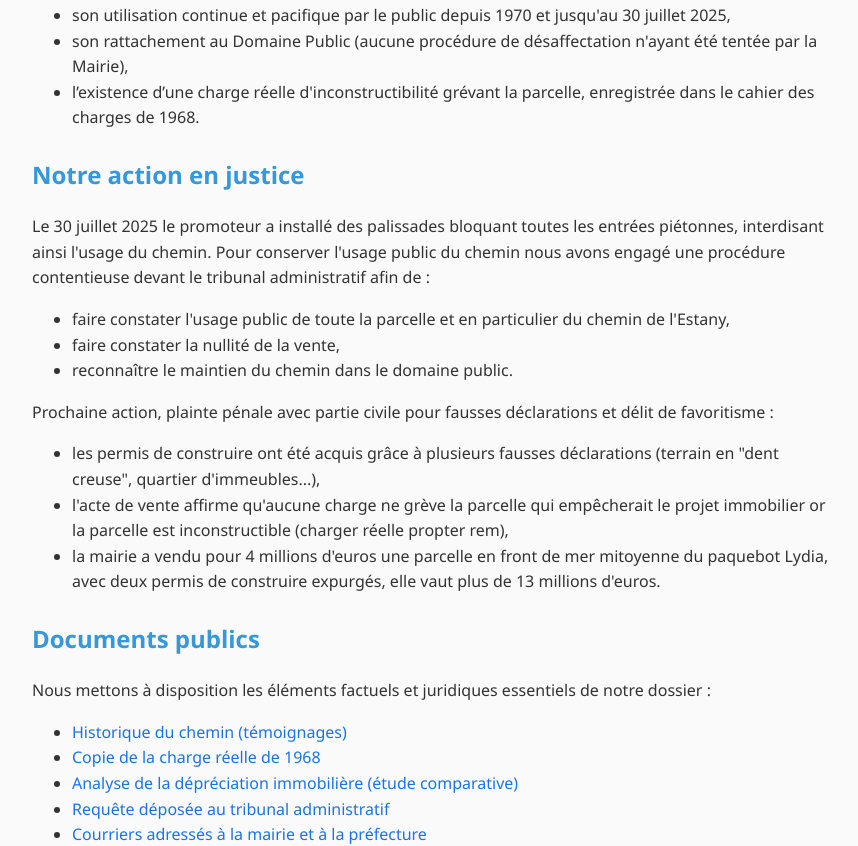
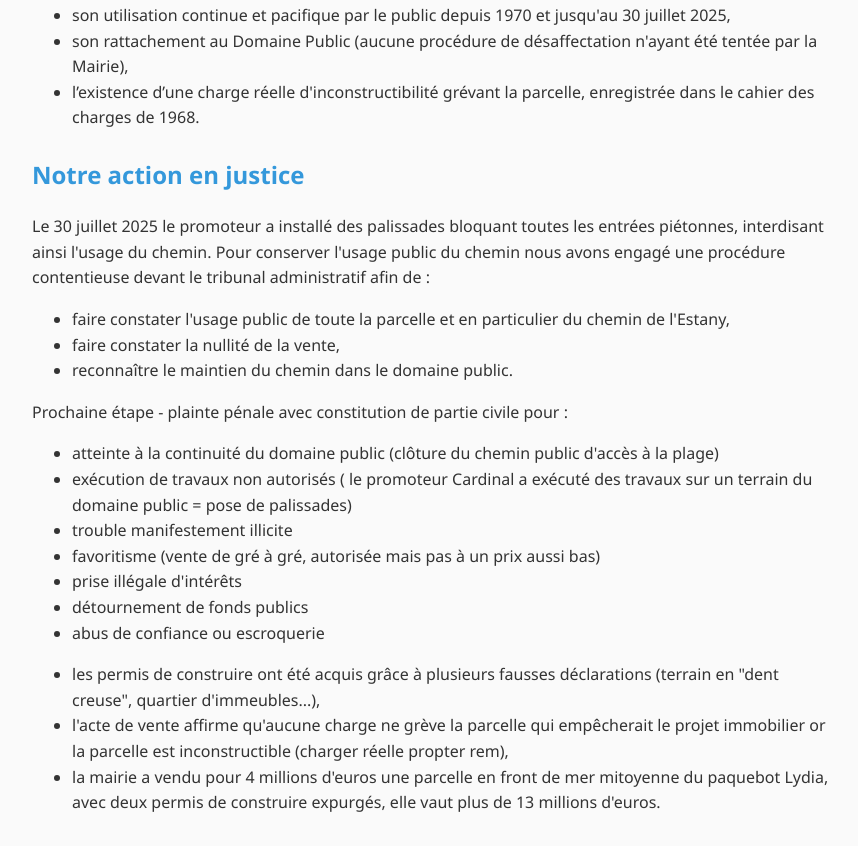
Before and after one commit to collectif-chemin-estany/lebarcares, a plain HTML site: page index.html in a window 1280 px wide. Shown: the part 428-1274 px from the top of the page, without its empty margins (208-1066 px from the left). Drawn offline with Linux system fonts and the light colour scheme.

Commit message:
Revise legal action description in index.html
Updated legal action details and added specific allegations.

```diff
--- a/index.html
+++ b/index.html
@@ -56,7 +56,16 @@
       <li>reconnaître le maintien du chemin dans le domaine public.</li>
     </ul>
    <p>
-      Prochaine action, plainte pénale avec partie civile pour fausses déclarations et délit de favoritisme :
+      Prochaine étape - plainte pénale avec constitution de partie civile pour :
+     <ul>
+       <li>atteinte à la continuité du domaine public (clôture du chemin public d'accès à la plage)</li>
+       <li>exécution de travaux non autorisés ( le promoteur Cardinal a exécuté des travaux sur un terrain du domaine public = pose de palissades)</li>
+       <li>trouble manifestement illicite</li>
+       <li>favoritisme (vente de gré à gré, autorisée mais pas à un prix aussi bas)</li>
+       <li>prise illégale d'intérêts</li>
+       <li>détournement de fonds publics</li>
+       <li>abus de confiance ou escroquerie</li>
+     </ul>
     </p>
     <ul>
       <li>les permis de construire ont été acquis grâce à plusieurs fausses déclarations (terrain en "dent creuse", quartier d'immeubles...),</li>
```
